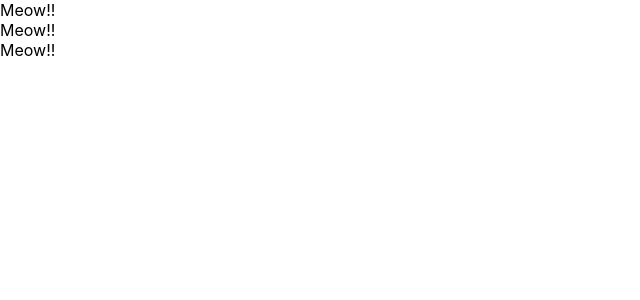
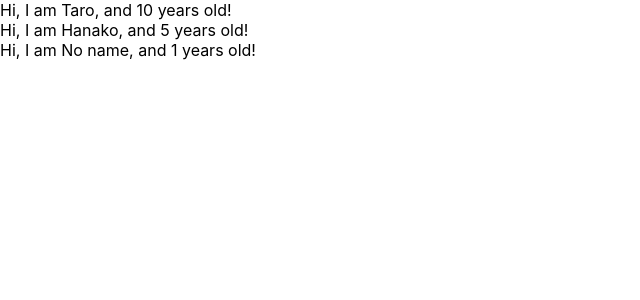
Before and after one commit to Koya-Aya/udemy-react-redux-crud-application2, a React (Create React App) app: page / in a window 1280 px wide. Shown: the top 300 px of the page, without its empty margins (0-640 px from the left). Built offline with nearby package versions, Linux system fonts and the light colour scheme.

Commit message:
learn comp

```diff
--- a/src/App.js
+++ b/src/App.js
@@ -14,19 +14,31 @@ import React from 'react';
 //}
 
 const App =() => {
- return(
+
+ const profiles = [
+  { name: "Taro", age:10 },
+  { name: "Hanako", age:5 },
+  { name: "No name"}
+]
+
+  return(
    <div>
-      <Cat />
-      <Cat />
-      <Cat />
+	{
+	 profiles.map((profile,index) => {
+	  return <User name ={profile.name} age={profile.age} key={index} />
+         })
+	}
    </div>
   )
 }
 
-const Cat = () => {
- return <div>Meow!!</div>
+const User = (props) => {
+ return <div>Hi, I am {props.name}, and {props.age} years old! </div>
 }
 
 
+User.defaultProps ={
+ age:1
+}
 
 export default App;
```
